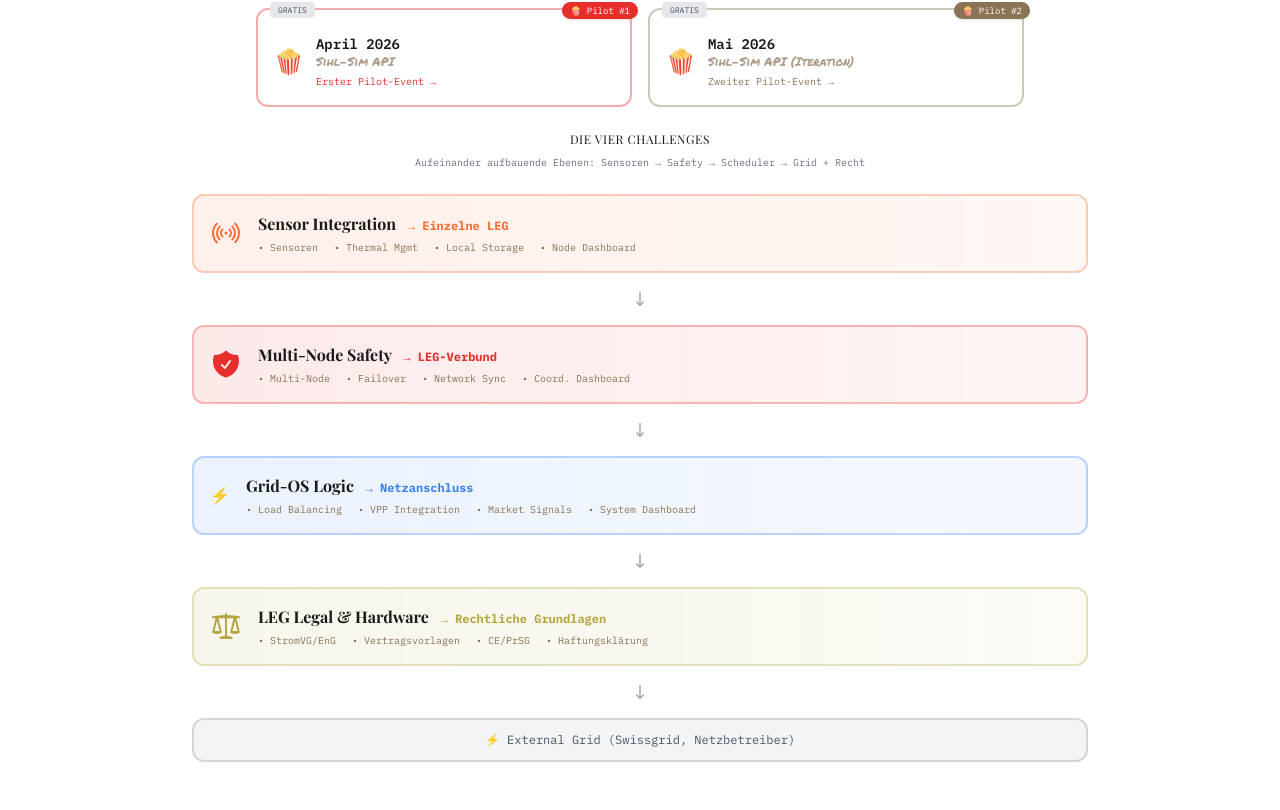
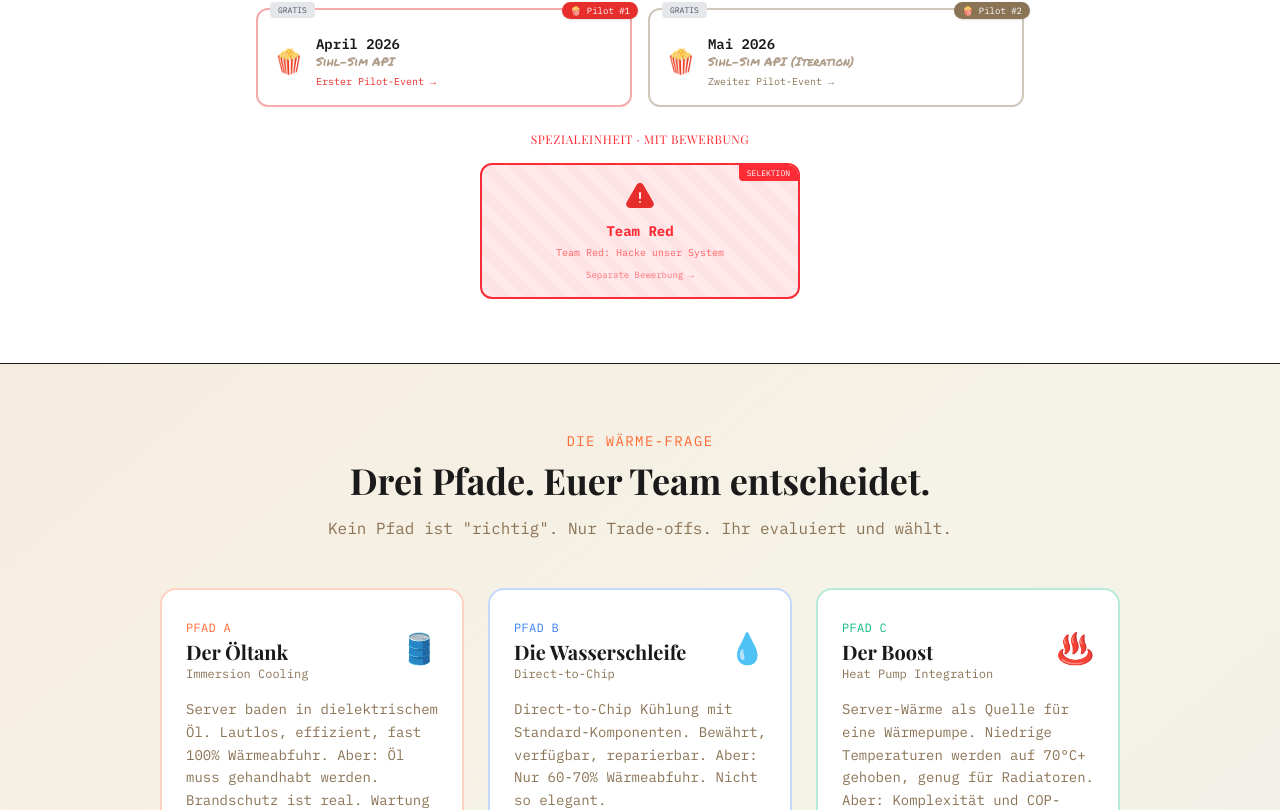
Before and after one commit to wgusta/sihlhack, a Next.js app: page /challenges in a window 1280 px wide. Shown: the part 3257-4067 px from the top of the page. Built offline with nearby package versions, Linux system fonts and the light colour scheme.

Commit message:
Remove simplified challenge overview section (keep only detailed visualization)

```diff
--- a/app/challenges/page.tsx
+++ b/app/challenges/page.tsx
@@ -495,145 +495,6 @@ export default function ChallengesPage() {
                     </div>
                   </div>
                 </a>
-              </div>
-            </div>
-
-            {/* Main Challenge Packages - Layered Architecture */}
-            <div className="mb-12">
-              <h3 className="font-mono text-xs text-brand-black uppercase tracking-wider text-center mb-2">
-                Die vier Challenges
-              </h3>
-              <p className="font-mono text-[10px] text-gray-500 text-center mb-6">
-                Aufeinander aufbauende Ebenen: Sensoren → Safety → Scheduler → Grid + Recht
-              </p>
-
-              {/* Visual Layer Stack */}
-              <div className="max-w-4xl mx-auto space-y-3 mb-8">
-                {/* Layer 1: Sensor Integration */}
-                <a href="#sensor-integration" className="block group">
-                  <div className="bg-gradient-to-r from-thermal-orange/10 to-thermal-orange/5 border-2 border-thermal-orange/30 hover:border-thermal-orange rounded-xl p-4 transition-all">
-                    <div className="flex items-center gap-4">
-                      <div className="flex-shrink-0">
-                        <Icon emoji="📡" size="xl" color="text-thermal-orange" />
-                      </div>
-                      <div className="flex-1">
-                        <h4 className="font-display text-base font-bold text-brand-black mb-1">
-                          Sensor Integration <span className="font-mono text-xs text-thermal-orange ml-2">→ Einzelne LEG</span>
-                        </h4>
-                        <ul className="font-mono text-[10px] text-historic-sepia flex flex-wrap gap-x-4 gap-y-1">
-                          <li>• Sensoren</li>
-                          <li>• Thermal Mgmt</li>
-                          <li>• Local Storage</li>
-                          <li>• Node Dashboard</li>
-                        </ul>
-                      </div>
-                      <div className="flex-shrink-0 text-thermal-orange opacity-0 group-hover:opacity-100 transition-opacity">
-                        →
-                      </div>
-                    </div>
-                  </div>
-                </a>
-
-                {/* Arrow Down */}
-                <div className="flex justify-center">
-                  <div className="text-gray-400 text-xl">↓</div>
-                </div>
-
-                {/* Layer 2: Multi-Node Safety */}
-                <a href="#operational-safety-logic" className="block group">
-                  <div className="bg-gradient-to-r from-sihl-red/10 to-sihl-red/5 border-2 border-sihl-red/30 hover:border-sihl-red rounded-xl p-4 transition-all">
-                    <div className="flex items-center gap-4">
-                      <div className="flex-shrink-0">
-                        <Icon emoji="🛡️" size="xl" color="text-sihl-red" />
-                      </div>
-                      <div className="flex-1">
-                        <h4 className="font-display text-base font-bold text-brand-black mb-1">
-                          Multi-Node Safety <span className="font-mono text-xs text-sihl-red ml-2">→ LEG-Verbund</span>
-                        </h4>
-                        <ul className="font-mono text-[10px] text-historic-sepia flex flex-wrap gap-x-4 gap-y-1">
-                          <li>• Multi-Node</li>
-                          <li>• Failover</li>
-                          <li>• Network Sync</li>
-                          <li>• Coord. Dashboard</li>
-                        </ul>
-                      </div>
-                      <div className="flex-shrink-0 text-sihl-red opacity-0 group-hover:opacity-100 transition-opacity">
-                        →
-                      </div>
-                    </div>
-                  </div>
-                </a>
-
-                {/* Arrow Down */}
-                <div className="flex justify-center">
-                  <div className="text-gray-400 text-xl">↓</div>
-                </div>
-
-                {/* Layer 3: Grid-OS Logic */}
-                <a href="#grid-os-logic" className="block group">
-                  <div className="bg-gradient-to-r from-compute-blue/10 to-compute-blue/5 border-2 border-compute-blue/30 hover:border-compute-blue rounded-xl p-4 transition-all">
-                    <div className="flex items-center gap-4">
-                      <div className="flex-shrink-0">
-                        <Icon emoji="⚡" size="xl" color="text-compute-blue" />
-                      </div>
-                      <div className="flex-1">
-                        <h4 className="font-display text-base font-bold text-brand-black mb-1">
-                          Grid-OS Logic <span className="font-mono text-xs text-compute-blue ml-2">→ Netzanschluss</span>
-                        </h4>
-                        <ul className="font-mono text-[10px] text-historic-sepia flex flex-wrap gap-x-4 gap-y-1">
-                          <li>• Load Balancing</li>
-                          <li>• VPP Integration</li>
-                          <li>• Market Signals</li>
-                          <li>• System Dashboard</li>
-                        </ul>
-                      </div>
-                      <div className="flex-shrink-0 text-compute-blue opacity-0 group-hover:opacity-100 transition-opacity">
-                        →
-                      </div>
-                    </div>
-                  </div>
-                </a>
-
-                {/* Arrow Down */}
-                <div className="flex justify-center">
-                  <div className="text-gray-400 text-xl">↓</div>
-                </div>
-
-                {/* Layer 4: LEG Legal & Hardware Compliance */}
-                <a href="#leg-starter" className="block group">
-                  <div className="bg-gradient-to-r from-industrial-gold/10 to-industrial-gold/5 border-2 border-industrial-gold/30 hover:border-industrial-gold rounded-xl p-4 transition-all">
-                    <div className="flex items-center gap-4">
-                      <div className="flex-shrink-0">
-                        <Icon emoji="⚖️" size="xl" color="text-industrial-gold" />
-                      </div>
-                      <div className="flex-1">
-                        <h4 className="font-display text-base font-bold text-brand-black mb-1">
-                          LEG Legal & Hardware <span className="font-mono text-xs text-industrial-gold ml-2">→ Rechtliche Grundlagen</span>
-                        </h4>
-                        <ul className="font-mono text-[10px] text-historic-sepia flex flex-wrap gap-x-4 gap-y-1">
-                          <li>• StromVG/EnG</li>
-                          <li>• Vertragsvorlagen</li>
-                          <li>• CE/PrSG</li>
-                          <li>• Haftungsklärung</li>
-                        </ul>
-                      </div>
-                      <div className="flex-shrink-0 text-industrial-gold opacity-0 group-hover:opacity-100 transition-opacity">
-                        →
-                      </div>
-                    </div>
-                  </div>
-                </a>
-
-                {/* Final Arrow to External Grid */}
-                <div className="flex justify-center">
-                  <div className="text-gray-400 text-xl">↓</div>
-                </div>
-
-                <div className="bg-gray-100 border-2 border-gray-300 rounded-xl p-3 text-center">
-                  <p className="font-mono text-xs text-gray-600">
-                    ⚡ External Grid (Swissgrid, Netzbetreiber)
-                  </p>
-                </div>
               </div>
             </div>
 
```
